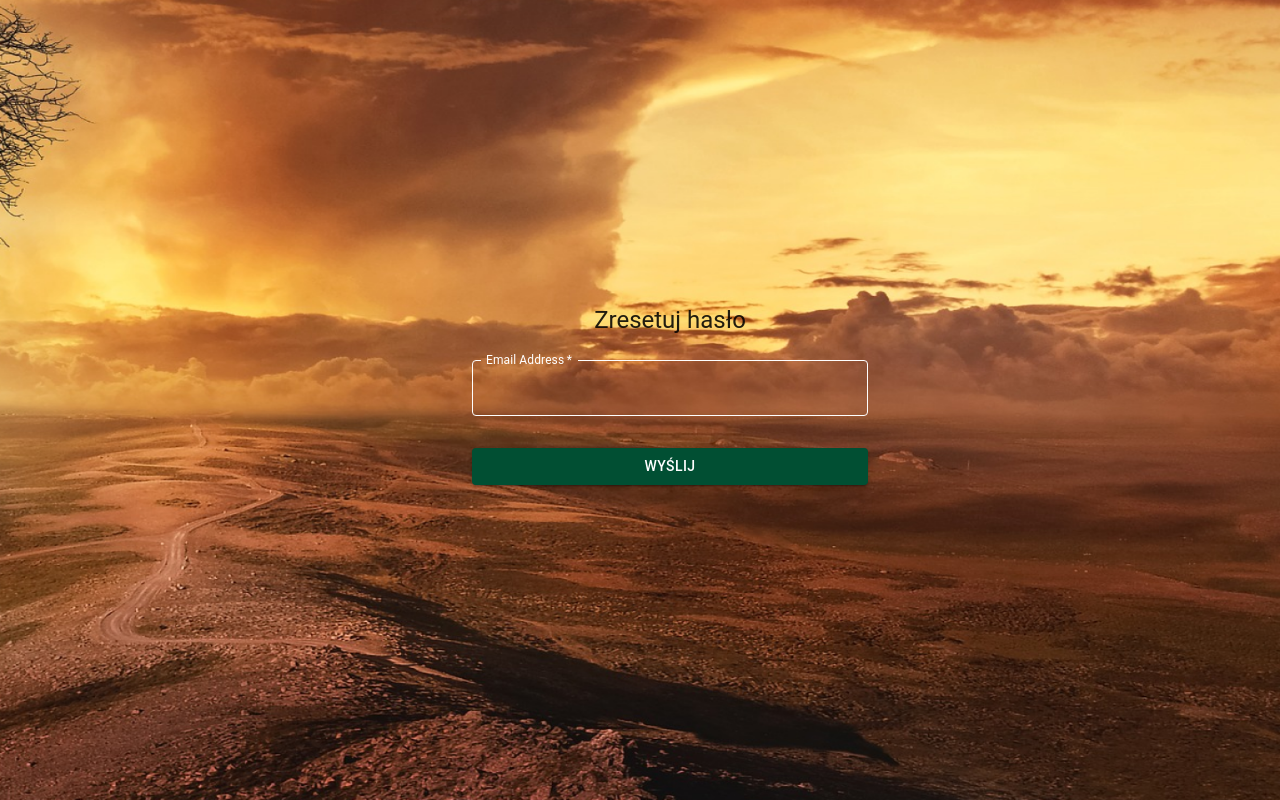
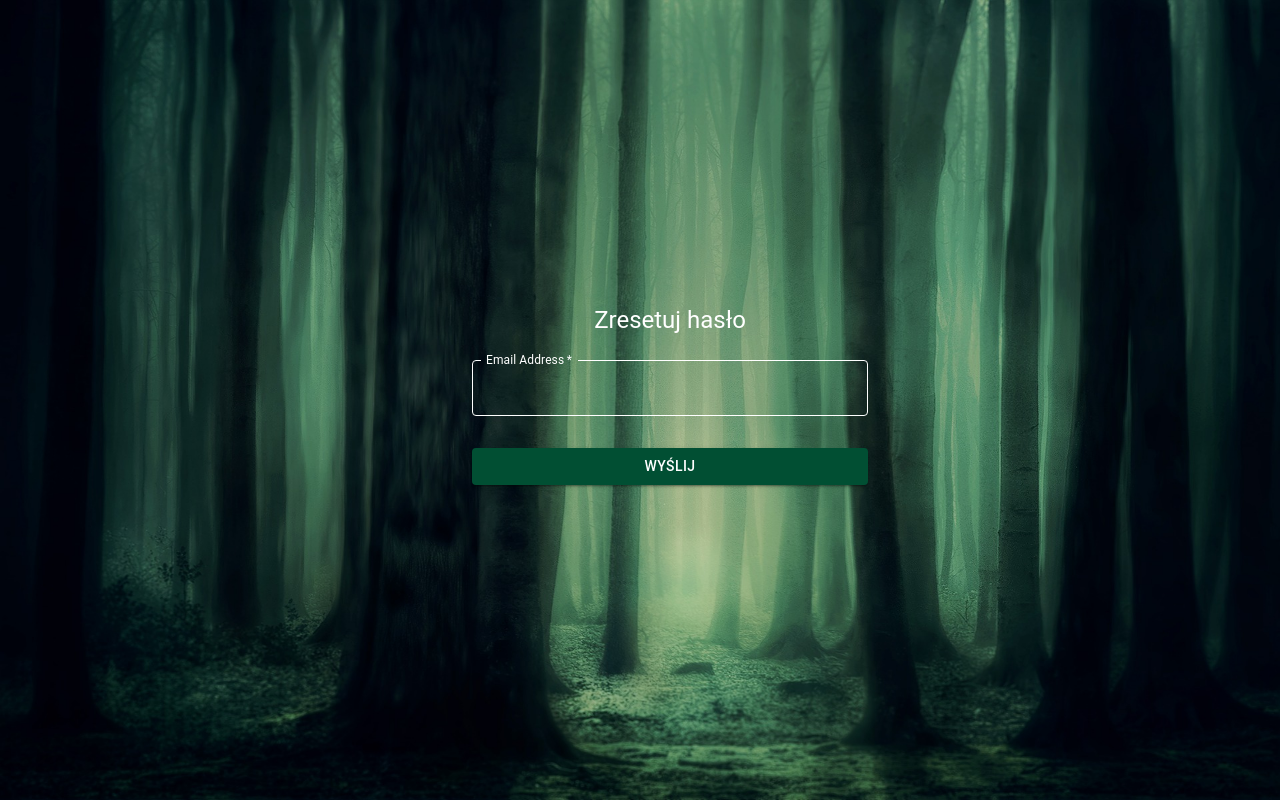
Before and after one commit to KrystianKjjk/Hackathon.App, a React (Create React App) app in the folder frontend/: page /resetpassword in a window 1280 px wide. Built offline with nearby package versions, Linux system fonts and the light colour scheme.

Commit message:
password reset css

```diff
--- /dev/null
+++ b/frontend/src/Components/ResetPassword/ResetPassword.module.css
@@ -0,0 +1,7 @@
+.backgroundPasswordReset {
+    width: 100vw;
+    height: 100vh !important;
+    background-image: url("../../assets/forest-3877365_1920.jpg");
+    background-repeat: no-repeat;
+    background-size: 100% 100%;
+}
--- a/frontend/src/Components/ResetPassword/ResetPassword.tsx
+++ b/frontend/src/Components/ResetPassword/ResetPassword.tsx
@@ -12,6 +12,7 @@ import StyledTextField from '../StyledTextField';
 import BaseService from '../../app/baseService';
 import MuiAlert, { AlertProps }  from '@material-ui/lab/Alert';
 import { useHistory } from 'react-router-dom';
+import styleResetPage from './ResetPassword.module.css';
 
 export interface ResetPasswordProps {
 
@@ -23,6 +24,7 @@ const useStyles = makeStyles((theme) => ({
     display: 'flex',
     flexDirection: 'column',
     alignItems: 'center',
+    color: '#FFF'
   },
 
   form: {
@@ -74,13 +76,13 @@ export default function ResetPassword() {
 
   return (
     !beenSent ? (
-      <div>
+      <div className={styleResetPage.backgroundPasswordReset}>
         <Container component="main" maxWidth="xs">
           <CssBaseline />
           <div className={classes.paper}>
             <Typography component="h1" variant="h5">
               Zresetuj hasło
-        </Typography>
+            </Typography>
             <div className={classes.form}
             >
               <StyledTextField
--- a/frontend/src/Pages/Routing/UserRouting.tsx
+++ b/frontend/src/Pages/Routing/UserRouting.tsx
@@ -2,6 +2,7 @@ import React from "react";
 import UserList from "../../Components/UserList";
 import PrivateRoute from "../../Components/PrivateRoute";
 import Ranking from "../Ranking";
+import UserScenarioView from "../../Components/UserScenarioView/UserScenarioView"
 import { Route, Switch } from "react-router-dom";
 import NotFoundPage from "../../Components/NotFoundPage";
 import SignIn from "../Login/Login";
@@ -18,7 +19,7 @@ const UserRouting = () => {
                 <UserProfile />
             </PrivateRoute>
             <PrivateRoute path="/scenario">
-                <Ranking />
+                <UserScenarioView />
             </PrivateRoute>
             <PrivateRoute path="/myteam">
                 <UserList />
```
Also changed, not shown: frontend/src/Components/ResetPassword/johannes-plenio-DKix6Un55mw-unsplash 1.png (added), frontend/src/assets/johannes-plenio-DKix6Un55mw-unsplash.png (added).
